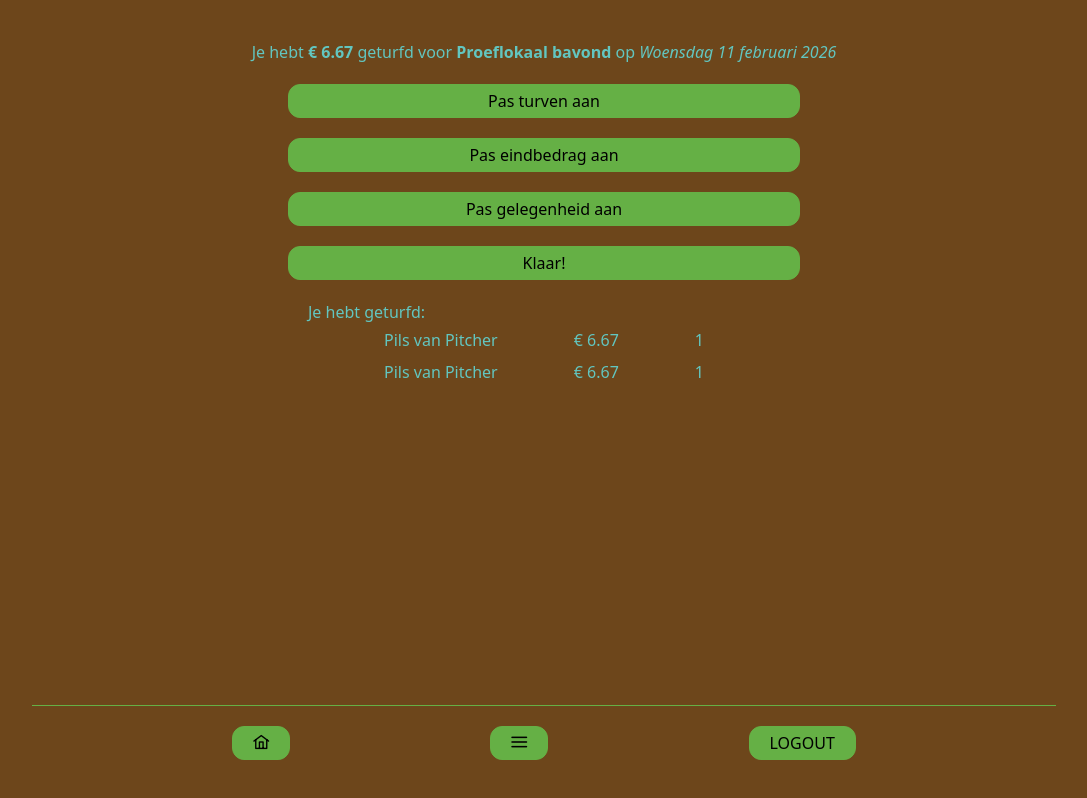
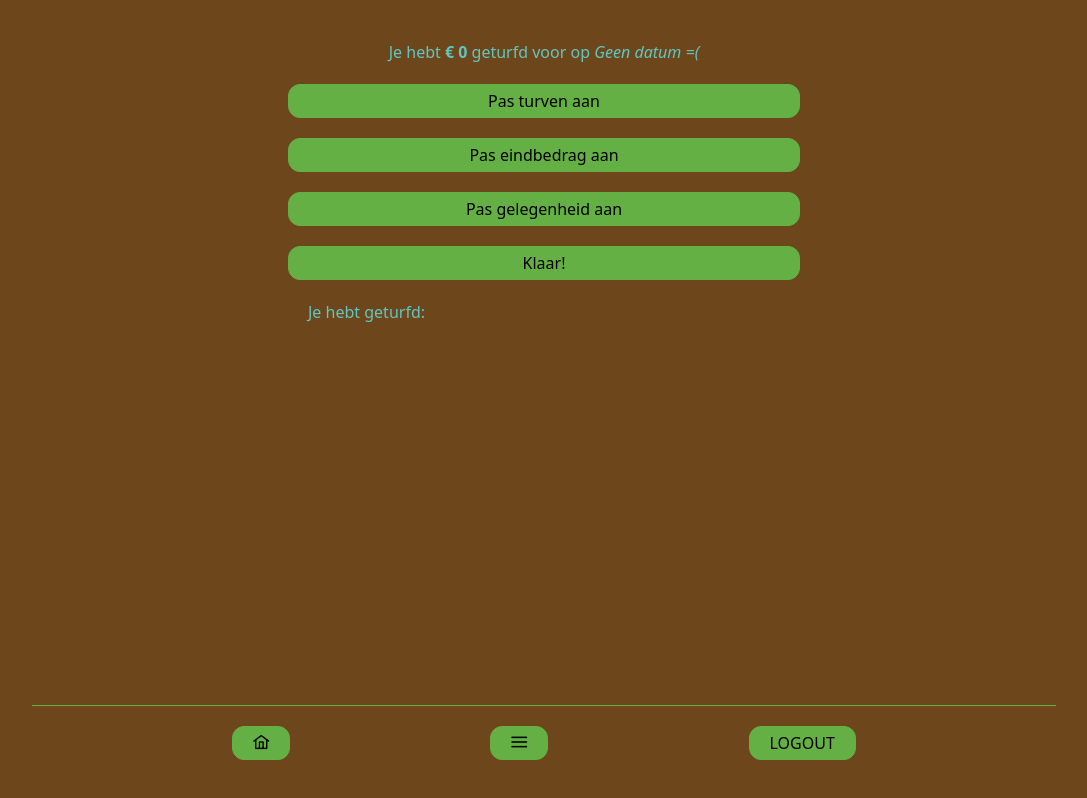
Before and after one commit to S-D-V-A-S-M-V-V-I-C-T-S-S-BAGGER/BAGGER-Vue, a Vue app: page /turf-check in a window 1280 px wide. Shown: the whole page, without its empty margins (96-1183 px from the left). Built offline with nearby package versions, Linux system fonts and the light colour scheme.

Commit message:
feat(turf-check): #17 Added store using Pinia package to have state management across the different pages of the page process.

```diff
--- a/package.json
+++ b/package.json
@@ -14,6 +14,7 @@
   },
   "dependencies": {
     "@tailwindcss/vite": "^4.1.18",
+    "pinia": "^3.0.4",
     "primeicons": "^7.0.0",
     "tailwindcss": "^4.1.18",
     "vue": "^3.5.26",
--- a/src/main.ts
+++ b/src/main.ts
@@ -3,9 +3,14 @@ import './assets/base.css'
 import { createApp } from 'vue'
 import App from './App.vue'
 import router from './router'
+import { createPinia } from 'pinia'
 
 const app = createApp(App)
 
 app.use(router)
 
+// Setup Pinia
+const pinia = createPinia()
+app.use(pinia)
+
 app.mount('#app')
--- /dev/null
+++ b/src/stores/turfStore.ts
@@ -0,0 +1,53 @@
+import { defineStore } from 'pinia'
+import { ref, computed } from 'vue'
+
+interface LineItem {
+  amount?: number;
+  item?: string;
+  price?: number;
+}
+
+interface Occasion {
+  name?: string;
+  date?: string;
+}
+
+export const useTurfStore = defineStore('turf', () => {
+  const lines = ref<LineItem[]>([])
+  const currentOccasion = ref<Occasion>({})
+
+  const total = computed(() => {
+    return lines.value.reduce((sum, line) => {
+      const amount = line.amount || 0
+      const price = line.price || 0
+      return sum + (amount * price)
+    }, 0)
+  })
+
+  function updateLine(index: number, line: LineItem) {
+    lines.value[index] = line
+  }
+
+  function addNewLine() {
+    lines.value.push({})
+  }
+
+  function setOccasion(occasion: Occasion) {
+    currentOccasion.value = occasion
+  }
+
+  function reset() {
+    lines.value = [{}]
+    currentOccasion.value = {}
+  }
+
+  return {
+    lines,
+    currentOccasion,
+    total,
+    updateLine,
+    addNewLine,
+    setOccasion,
+    reset
+  }
+})
--- a/src/views/Occasions.vue
+++ b/src/views/Occasions.vue
@@ -1,66 +1,77 @@
 <script setup lang="ts">
 
-import { computed, ref, type UnwrapRef } from 'vue'
+import { computed, ref } from 'vue'
 import Occasion from '@/views/Occasions.vue'
 import BaggerButton from '@/components/BaggerButton.vue'
 import BaggerInput from '@/components/BaggerInput.vue'
 import OccasionButton from '@/components/OccasionButton.vue'
+import { useTurfStore } from '@/stores/turfStore.ts'
+import { useRouter } from 'vue-router'
+
+const turfStore = useTurfStore()
+const router = useRouter()
 
 interface Occasion {
   name?: string;
   date?: string;
 }
 
-  const occasions = ref<Occasion[]>([]);
-  const selected = ref<Occasion>({});
-  const popup = ref(false);
+// TODO: 20260227 - Implement the functionality to save the occasions that have been made by users
+const occasions = ref<Occasion[]>([])
+const popup = ref(false)
 
-  const name = ref('');
-  const date = ref('');
+const name = ref('')
+const date = ref('')
 
 function addOccasion(name: string, date: string) {
   const occasion = {
     name: name,
     date: date
   }
-      occasions.value.push(occasion);
-      console.log(occasions.value);
-      popup.value = false;
+  occasions.value.push(occasion)
+  console.log(occasions.value)
+  popup.value = false
 }
 
 const formatDate = (dateString: string) => {
-    if (!dateString) return "Geen datum =(";
+  if (!dateString) return 'Geen datum =('
 
-    const date = new Date(dateString);
+  const date = new Date(dateString)
 
   const formatted = new Intl.DateTimeFormat('nl-NL', {
     weekday: 'long',
     day: 'numeric',
     month: 'long',
     year: 'numeric'
-    }).format(date);
+  }).format(date)
 
-    return formatted.charAt(0).toUpperCase() + formatted.slice(1);
+  return formatted.charAt(0).toUpperCase() + formatted.slice(1)
 }
 
-  function setSelected(name: UnwrapRef<Occasion['name']> | undefined, date: UnwrapRef<Occasion['date']> | undefined) {
-      selected.value = {name: name, date: date};
+function setSelected(name: string | undefined, date: string | undefined) {
+  if (name && date) {
+    turfStore.setOccasion({
+      name: name,
+      date: date
+    })
+  }
 }
 
 // Boolean to keep track is the selected ref is empty or not
-  const emptySelected = computed(() => Object.keys(selected.value).length === 0);
+const emptySelected = computed(() => Object.keys(turfStore.currentOccasion).length === 0)
 
 function sendSelected() {
-    //   TODO: 20260216 - Send the selected activity to the last page
-      console.log("Selected: ");
-      console.log(selected.value);
+  console.log('Selected: ')
+  console.log(turfStore.currentOccasion)
+
+  router.push('/turf-check')
 }
 
 function isSelectedOccasion(name: string | undefined, date: string | undefined) {
   // get the current selected
-    const current = selected.value;
+  const current = turfStore.currentOccasion
   // compare to the one in the component
-    return (name === current.name && date === current.date);
+  return (name === current.name && date === current.date)
 }
 
 </script>
@@ -69,12 +80,15 @@ import { computed, ref, type UnwrapRef } from 'vue'
   <div id="wrapper" class="flex flex-col items-center mx-5 my-5 gap-y-10">
 
     <BaggerButton :faded="emptySelected" :isPrimary=false customStyling="w-[40vw] md:w-[15vw]"
-    @click="sendSelected">Volgende</BaggerButton>
+                  @click="sendSelected">Volgende
+    </BaggerButton>
 
 
     <div id="occasions" class="flex flex-col items-center gap-y-5">
       <div id="new-occasion">
-        <BaggerButton :isPrimary=false customStyling="w-[40vw] md:w-[20vw]" @click="popup = true">Nieuwe Gelegenheid</BaggerButton>
+        <BaggerButton :isPrimary=false customStyling="w-[40vw] md:w-[20vw]" @click="popup = true">
+          Nieuwe Gelegenheid
+        </BaggerButton>
       </div>
 
       <div id="title" class="text-center">
@@ -82,7 +96,8 @@ import { computed, ref, type UnwrapRef } from 'vue'
       </div>
 
       <div id="list" v-for="(occasion, index) in occasions.values()" :key="index">
-        <OccasionButton customStyling="w-[70vw] md:w-[45vw]" @click="setSelected(occasion.name, occasion.date)"
+        <OccasionButton customStyling="w-[70vw] md:w-[45vw]"
+                        @click="setSelected(occasion.name, occasion.date)"
                         :isSelected="isSelectedOccasion(occasion.name, occasion.date)">
           <p>{{ occasion.name }}</p>
           <p>{{ formatDate(occasion.date!) }}</p>
@@ -93,7 +108,8 @@ import { computed, ref, type UnwrapRef } from 'vue'
 
   </div>
 
-  <div v-if="popup" id="popup-overlay" class="fixed inset-0 bg-black/60 flex items-center justify-center z-50">
+  <div v-if="popup" id="popup-overlay"
+       class="fixed inset-0 bg-black/60 flex items-center justify-center z-50">
     <div id="popup" class="w-[50vw] h-fit p-5 flex flex-col justify-center items-center gap-y-3 rounded-xl
                             md:w-[25vw] md:p-5 md:gap-y-5">
       <p id="question" class="text-wrap text-center">Vul de naam in van de gelegendheid:</p>
@@ -102,9 +118,14 @@ import { computed, ref, type UnwrapRef } from 'vue'
       <p id="date-question" class="text-wrap text-center">Op welke datum?</p>
       <BaggerInput v-model="date" type="date" :placeholder="new Date().toLocaleDateString()" />
 
-      <div id="popup-buttons" class="flex flex-row gap-x-2 justify-between w-[100%] md:justify-evenly">
-        <BaggerButton :isPrimary=false customStyling="min-w-fit md:w-[8vw]" @click="popup = false">Annuleer</BaggerButton>
-        <BaggerButton :isPrimary=false customStyling="min-w-fit md:w-[8vw]" @click="addOccasion(name, date)">Maak aan!</BaggerButton>
+      <div id="popup-buttons"
+           class="flex flex-row gap-x-2 justify-between w-[100%] md:justify-evenly">
+        <BaggerButton :isPrimary=false customStyling="min-w-fit md:w-[8vw]" @click="popup = false">
+          Annuleer
+        </BaggerButton>
+        <BaggerButton :isPrimary=false customStyling="min-w-fit md:w-[8vw]"
+                      @click="addOccasion(name, date)">Maak aan!
+        </BaggerButton>
       </div>
     </div>
   </div>
--- a/src/views/Turf.vue
+++ b/src/views/Turf.vue
@@ -1,56 +1,56 @@
 <script setup lang="ts">
-import { ref } from 'vue'
+import { onMounted, onUnmounted, ref } from 'vue'
 
 import BaggerButton from '@/components/BaggerButton.vue'
 import TurfLine from '@/components/TurfLine.vue'
 import BaggerFooter from '@/components/BaggerFooter.vue'
+import { useTurfStore } from '@/stores/turfStore.ts'
+import { useRouter } from 'vue-router'
 
-interface LineItem {
-  amount?: number;
-  item?: string;
-  price?: number;
-}
 
-const total = ref(0)
-const lines = ref<LineItem[]>([{}])
+const turfStore = useTurfStore()
+const router = useRouter();
+
 const resets = ref(0)
 const popup = ref(false)
+const login = true
+
+const currentLines = ref(turfStore.lines)
 
 function addLine() {
-  lines.value.push({})
+  turfStore.addNewLine();
 }
-
-const login = true
 
 // const login = false;
 
 function totalUpdate(update: { index: number, amount: number, item: string, price: number }) {
-  lines.value[update.index] = {
+  turfStore.updateLine(update.index, {
     amount: update.amount,
     item: update.item,
     price: update.price
-  }
-
-  total.value = lines.value.reduce((sum, line) => {
-    const amount = line.amount || 0
-    const price = line.price || 0
-    return sum + (amount * price)
-  }, 0)
+  })
 }
 
 function resetTurf() {
-  lines.value = [{}]
-  total.value = 0
+  turfStore.reset()
   resets.value++
 }
 
 function submit() {
-//   TODO: 20269213 - To add the logic for submitting the TurfLines
-  console.log('Submit: ', lines.value, total.value)
+  popup.value = false
+  router.push('/gelegenheid');
+}
 
-  popup.value = false
-  resetTurf()
-}
+// checking the current state of the store on mount
+// if the lines length is more than 0, then display the current lines in the input fields
+onMounted(() => {
+  // TODO: 20260227 - Implement the display of the current lines in the input fields
+  if (currentLines.value.length > 0) {
+    console.log("Need to display at the turf lines: ", currentLines.value)
+  } else {
+    console.log("No lines to display at the turf lines")
+  }
+})
 
 </script>
 
@@ -64,7 +64,7 @@ function submit() {
       <BaggerButton :isPrimary=false customStyling="w-[40vw] md:w-[15vw]" @click="resetTurf">Reset
       </BaggerButton>
       <div id="total" class="bg-secondary text-white border-secondary border rounded-xl px-2 w-[40vw] text-center
-                               md:w-[15vw] md:px-5 md:py-1">Totaal: € {{ total }}
+                               md:w-[15vw] md:px-5 md:py-1">Totaal: € {{ turfStore.total }}
       </div>
     </div>
 
@@ -82,7 +82,7 @@ function submit() {
                                     md:w-[45vw] md:h-[60vh]">
 
       <div id="turf-lines" class="w-full flex flex-col gap-y-5 ">
-        <TurfLine v-for="(line, i) in lines" :key="`${resets}-${i}`" :index="i"
+        <TurfLine v-for="(line, i) in turfStore.lines" :key="`${resets}-${i}`" :index="i"
                   @turf-line="totalUpdate"
         />
       </div>
--- a/src/views/TurfCheckView.vue
+++ b/src/views/TurfCheckView.vue
@@ -2,17 +2,13 @@
 
 import BaggerButton from '@/components/BaggerButton.vue'
 import BaggerFooter from '@/components/BaggerFooter.vue'
-import { ref } from 'vue'
+import { useTurfStore } from '@/stores/turfStore.ts'
+import { useRouter } from 'vue-router'
 
-const total = ref(6.67)
-const occasion = ref('Proeflokaal bavond')
-const date = ref('2026-02-11')
+const turfStore = useTurfStore();
+const router = useRouter();
 
-const item = ref('Pils van Pitcher');
-const item_price = ref(6.67);
-const amount = ref(1);
-
-const formatDate = (dateString: string) => {
+const formatDate = (dateString: string | undefined) => {
   if (!dateString) return 'Geen datum =('
 
   const date = new Date(dateString)
@@ -26,22 +22,24 @@ const formatDate = (dateString: string) => {
 
   return formatted.charAt(0).toUpperCase() + formatted.slice(1)
 }
+
 </script>
 
 <template>
   <div id="wrapper" class="flex flex-col items-center mx-5 mt-10 gap-y-5">
 
     <p id="turf-data" class="w-full text-center text-wrap md:w-[80vw]">
-      Je hebt <b>€ {{ total }}</b> geturfd voor <b>{{ occasion }}</b> op <i>{{ formatDate(date)
+      Je hebt <b>€ {{ turfStore.total }}</b> geturfd voor <b>{{ turfStore.currentOccasion.name }}</b> op <i>{{ formatDate(turfStore.currentOccasion.date)
       }}</i>
     </p>
 
     <div id="buttons" class="w-full md:w-[40vw] flex flex-col gap-y-5">
-      <BaggerButton customStyling="w-full">Pas turven aan</BaggerButton>
+      <BaggerButton customStyling="w-full" @click="() => { router.push('/turf') }">Pas turven aan</BaggerButton>
 
+      <!--TODO: 20260227 - Add functionality to edit the total amount only -->
       <BaggerButton customStyling="w-full">Pas eindbedrag aan</BaggerButton>
 
-      <BaggerButton customStyling="w-full">Pas gelegenheid aan</BaggerButton>
+      <BaggerButton customStyling="w-full" @click="() => { router.push('/gelegenheid') }">Pas gelegenheid aan</BaggerButton>
 
       <BaggerButton customStyling="w-full">Klaar!</BaggerButton>
     </div>
@@ -49,15 +47,13 @@ const formatDate = (dateString: string) => {
     <div id="turf" class="w-full flex flex-col gap-y-1 md:w-[40vw] md:px-5">
       <p>Je hebt geturfd: </p>
       <div id="list" class="flex flex-col items-center gap-y-2 h-[50vh] overflow-y-auto md:h-[40vh] lg:h-[50vh]">
-        <div id="line" class="flex flex-row justify-evenly w-full">
-          <p>{{ item }}</p>
-          <p>€ {{ item_price }}</p>
-          <p>{{ amount }}</p>
-        </div>
-        <div id="line" class="flex flex-row justify-evenly w-full">
-          <p>{{ item }}</p>
-          <p>€ {{ item_price }}</p>
-          <p>{{ amount }}</p>
+        <div id="line" class="flex flex-row justify-evenly w-full"
+             v-for="(line, i) in turfStore.lines" :key="i">
+          <template v-if="line.amount && line.amount > 0">
+            <p>{{ line.item || 'Niks ingevuld bij drankje :('}}</p>
+            <p>€ {{ line.price || 0 }}</p>
+            <p>{{ line.amount }}</p>
+          </template>
         </div>
 
 
```
Also changed, not shown: 1 other file (tests, documents, lock files or other folders). Lines whose indentation alone changed are shown as unchanged.
